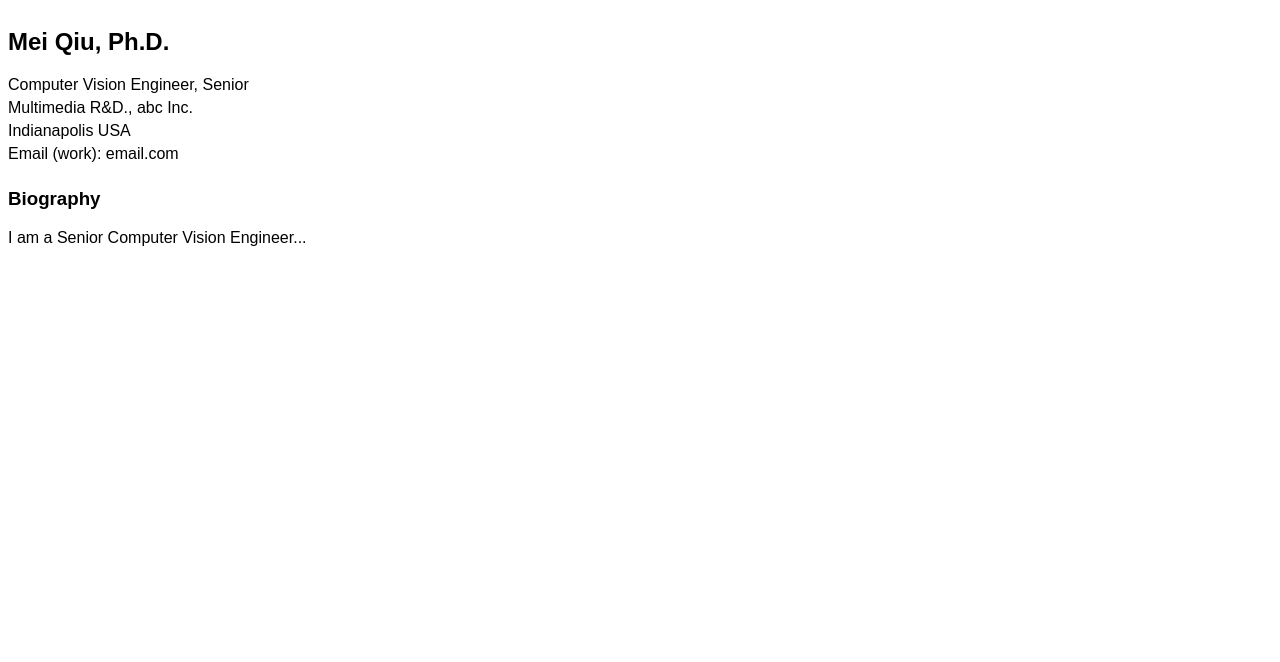
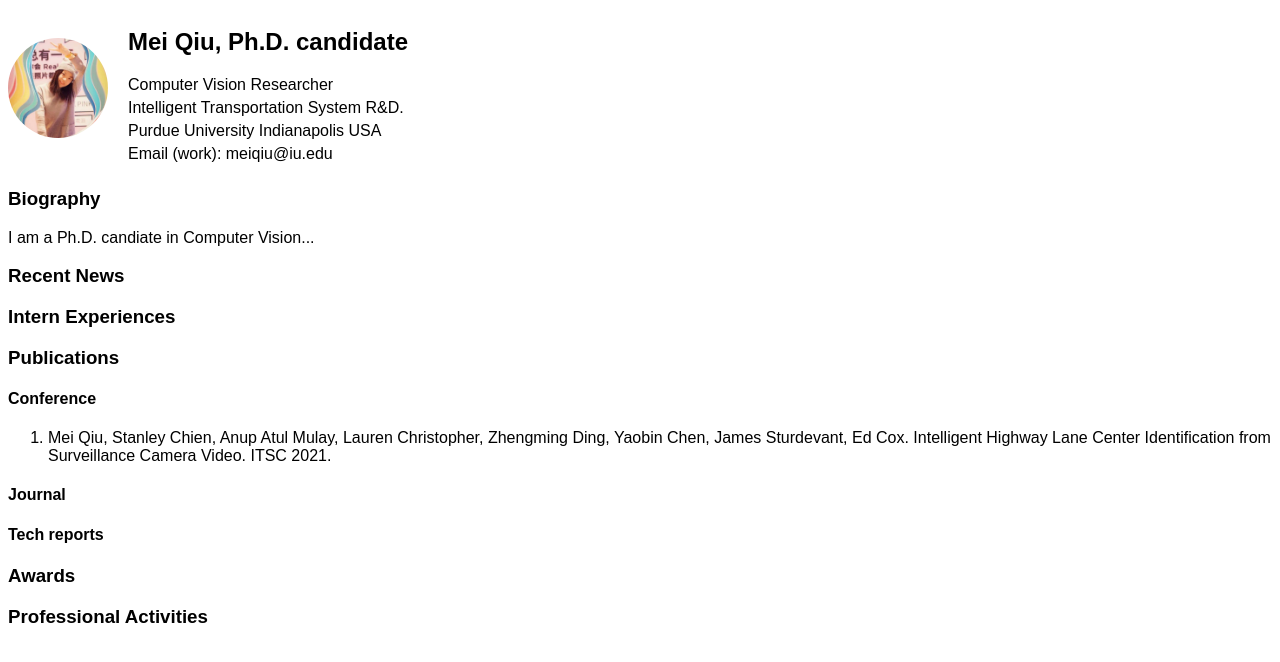
Before and after one commit to qiumei1101/qiumei1101.github.io, a plain HTML site: page index.html in a window 1280 px wide. Drawn offline with Linux system fonts and the light colour scheme.

Commit message:
add my figure

```diff
--- a/index.html
+++ b/index.html
@@ -22,20 +22,53 @@
 </head>
 <body>
     <div class="profile">
-<!--         <img src="profile.jpg" alt="Profile Picture" width="100"> -->
+        <img src="images/meiqiu.jpeg" alt="Profile Picture" width="100">
         <div class="contact-info">
-            <h2>Mei Qiu, Ph.D.</h2>
-            <p>Computer Vision Engineer, Senior</p>
-            <p>Multimedia R&D., abc Inc.</p>
-            <p>Indianapolis USA</p>
-            <p>Email (work): email.com</p>
+            <h2>Mei Qiu, Ph.D. candidate</h2>
+            <p>Computer Vision Researcher</p>
+            <p>Intelligent Transportation System R&D.</p>
+            <p>Purdue University Indianapolis USA</p>
+            <p>Email (work): meiqiu@iu.edu</p>
             <!-- Add other contact information here -->
         </div>
     </div>
     <h3>Biography</h3>
     <p class="biography">
        <!-- Add biography text here -->
-       I am a Senior Computer Vision Engineer...
+       I am a Ph.D. candiate in Computer Vision...
+    </p>
+    <h3>Recent News</h3>
+    <ul>
+        <!-- <li>2023/01 | I will serve on the Program Committee (PC) for IJCAI 2023 and ICML 2023.</li>
+        <li>2022/09 | I will work at Google Research as intern.</li> -->
+        <!-- Add other news items here -->
+    </ul>
+
+    <h3>Intern Experiences</h3>
+    <ul>
+        <!-- <li>Google: Research Intern | 09/2022-04/2023 | Topic: Machine Translation</li> -->
+        <!-- Add other intern experiences here -->
+    </ul>
+
+    <h3>Publications</h3>
+    <h4>Conference</h4>
+    <ol>
+        <li>Mei Qiu, Stanley Chien, Anup Atul Mulay, Lauren Christopher, Zhengming Ding, Yaobin Chen, James Sturdevant, Ed Cox. Intelligent Highway Lane Center Identification from Surveillance Camera Video. ITSC 2021.</li>
+        <!-- Add other publications here -->
+    </ol>
+    <h4>Journal</h4>
+    <h4>Tech reports</h4>
+
+
+    <h3>Awards</h3>
+    <p class="awards">
+       <!-- Add biography text here -->
+       <!-- I am a Ph.D. candiate in Computer Vision... -->
+    </p>
+    <h3>Professional Activities</h3>
+    <p class="professional activities">
+       <!-- Add biography text here -->
+       <!-- I am a Ph.D. candiate in Computer Vision... -->
     </p>
 </body>
 </html>
```
Also changed, not shown: images/meiqiu.jpeg (added).
